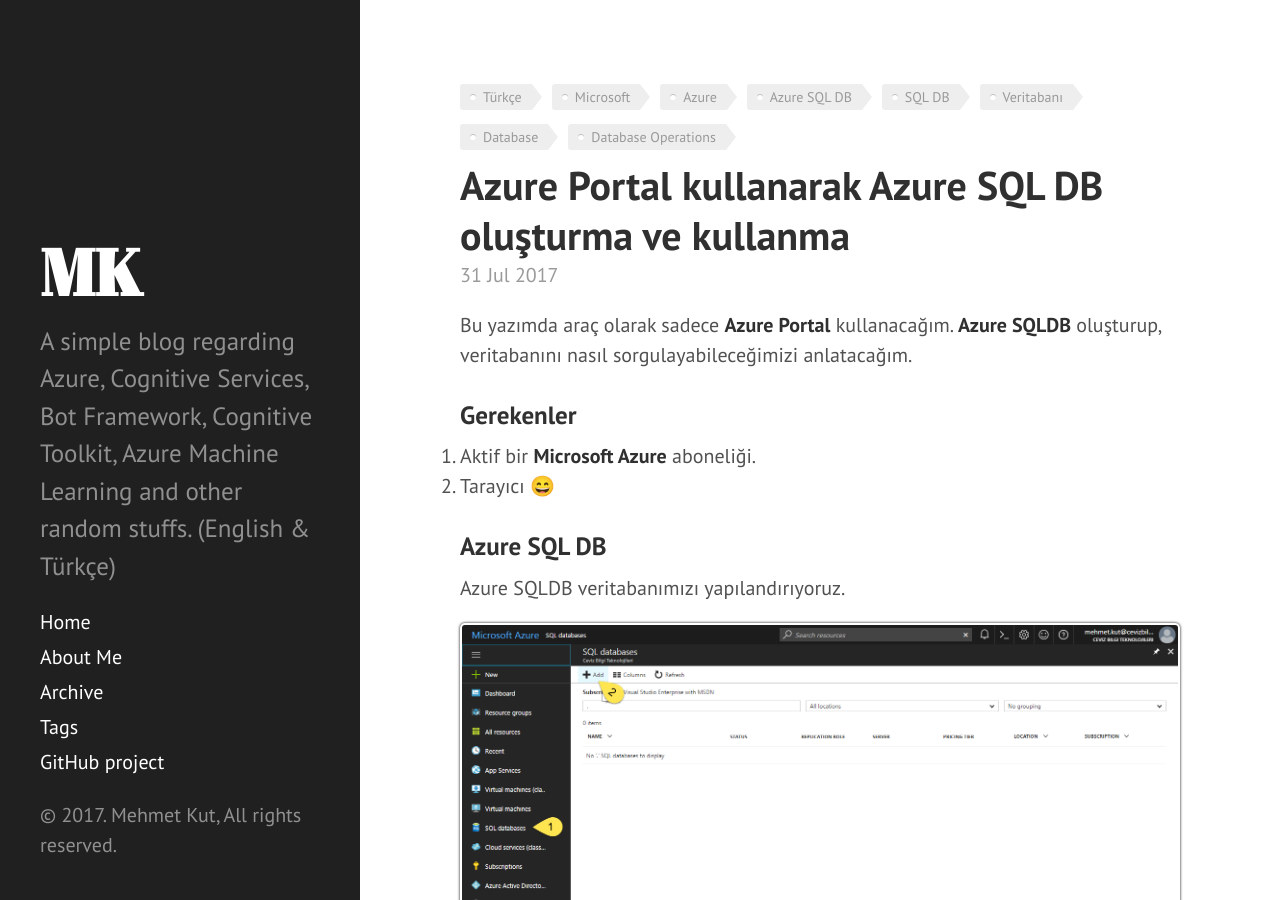
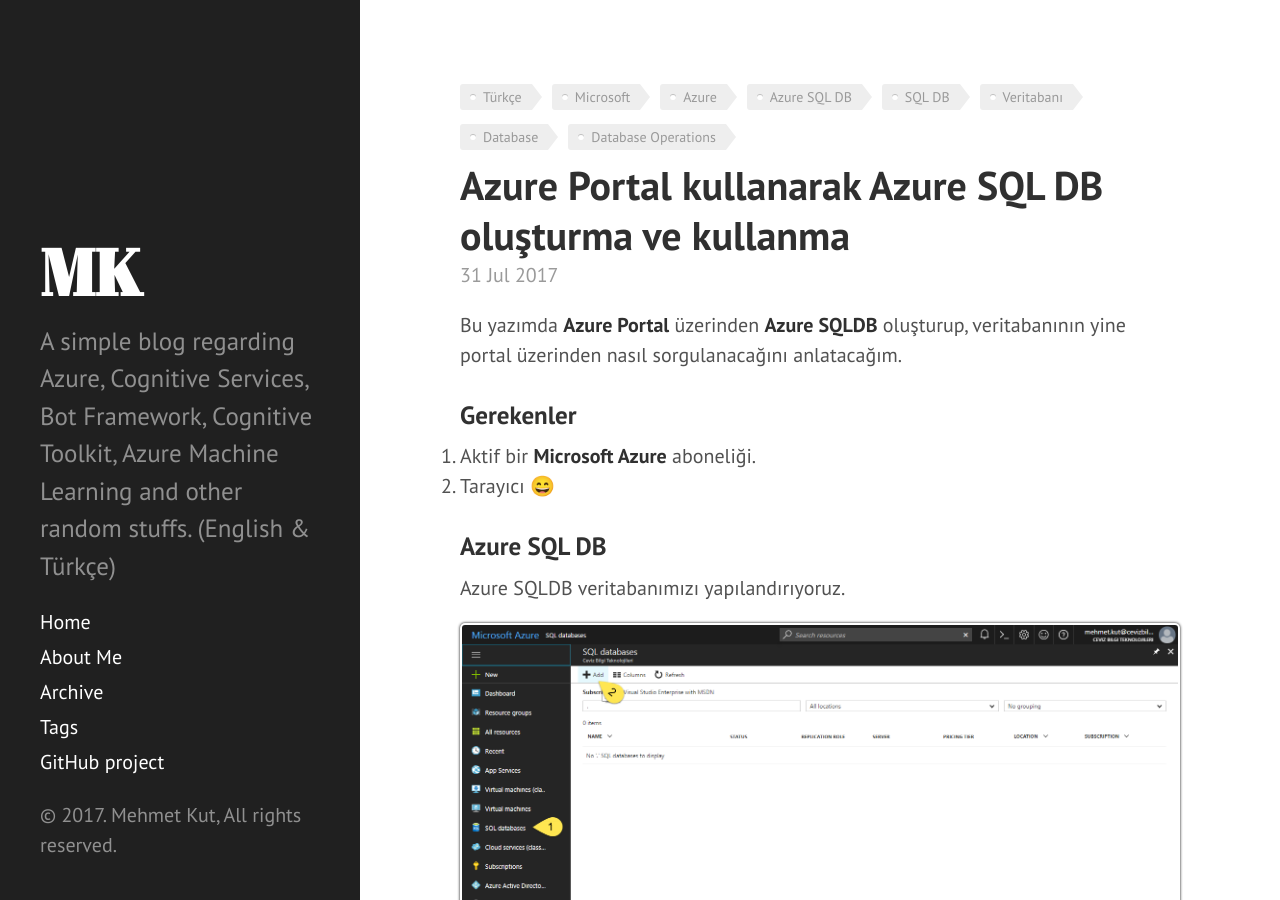
Before and after one commit to mehmetkut/mehmetkut.github.io, a Jekyll site: the page built from _posts/2017-07-31-azure-sql-db-veritabani-olusturma-tr.md, in a window 1280 px wide and 900 px high. Built offline with Jekyll 4.4.1, drawn with Linux system fonts in a browser that asks for light colours; comment, search, counter and statistics services are not loaded.

Commit message:
post updated

```diff
--- a/_posts/2017-07-31-azure-sql-db-veritabani-olusturma-tr.md
+++ b/_posts/2017-07-31-azure-sql-db-veritabani-olusturma-tr.md
@@ -6,7 +6,7 @@ tags: [Türkçe, Microsoft, Azure, Azure SQL DB, SQL DB, Veritabanı,  Database,
 description: Azure Portal kullanarak Azure SQL DB oluşturma ve kullanma.
 ---
 
-Bu yazımda araç olarak sadece **Azure Portal** kullanacağım. **Azure SQLDB** oluşturup, veritabanını nasıl sorgulayabileceğimizi anlatacağım.
+Bu yazımda **Azure Portal** üzerinden **Azure SQLDB** oluşturup, veritabanının yine portal üzerinden nasıl sorgulanacağını anlatacağım.
 
 ### Gerekenler
 
```
